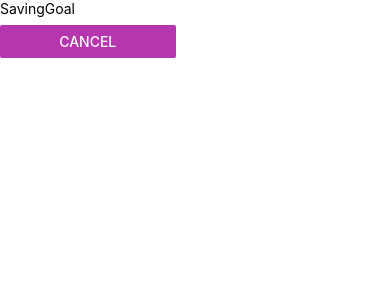
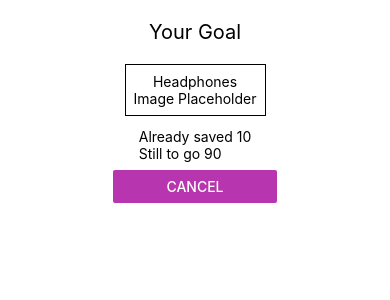
Before and after one commit to krisograbek/kill-da-habit, a React Native app: screen / in a window 390 px wide. Both pictures are taken after a click on the element 158 px from the left and 89 px from the top of the page. Shown: the top 300 px of the page. Built offline with nearby package versions, Linux system fonts and the light colour scheme.

Commit message:
create a dummy goal, add props to saving goal

```diff
--- a/App.js
+++ b/App.js
@@ -11,6 +11,7 @@ export default function App() {
   const [createHabitVisible, setCreateHabitVisible] = useState(false);
   const [isGoalModalVisible, setIsGoalModalVisible] = useState(false);
   const [habitList, setHabitList] = useState([]);
+  const [currentGoal, setCurrentGoal] = useState({ name: "Headphones", price: 100 })
   return (
     <View style={styles.appContainer}>
       <Header>
@@ -21,7 +22,7 @@ export default function App() {
       </Header>
       <Habits habitList={habitList} />
       <HabitForm isVisible={createHabitVisible} setIsVisible={setCreateHabitVisible} setHabitList={setHabitList} />
-      <SavingGoal isVisible={isGoalModalVisible} setIsVisible={setIsGoalModalVisible} />
+      <SavingGoal isVisible={isGoalModalVisible} setIsVisible={setIsGoalModalVisible} goal={currentGoal} saved={10} />
     </View>
   );
 }
--- a/components/SavingGoal.js
+++ b/components/SavingGoal.js
@@ -2,19 +2,39 @@ import React from 'react'
 import { Button, Modal, StyleSheet, Text, View } from 'react-native';
 import { theme } from '../global.styles';
 
-const SavingGoal = ({ isVisible, setIsVisible }) => {
+const SavingGoal = ({ isVisible, setIsVisible, goal, saved }) => {
   const handleOnClose = () => {
     setIsVisible(false);
   }
   return (
-    <Modal visible={isVisible}>
+    <Modal visible={isVisible} animationType='slide'>
+      <View style={styles.mainContainer}>
+        <View style={styles.titleContainer}>
+          <Text style={styles.titleText}>
+            Your Goal
+          </Text>
+        </View>
+        <View style={styles.goalContainer}>
           <View>
             <Text>
-          SavingGoal
+              {goal.name}
             </Text>
+          </View>
+          <View>
+            <Text>
+              Image Placeholder
+            </Text>
+          </View>
+        </View>
+        <View>
+          <Text>
+            Already saved {saved}
+          </Text>
+          <Text>Still to go {goal.price - saved}</Text>
         </View>
         <View style={styles.button}>
           <Button testID='closeButton' title='Cancel' onPress={handleOnClose} color={theme.colors.secondary} />
+        </View>
       </View>
     </Modal>
   )
@@ -23,6 +43,24 @@ const SavingGoal = ({ isVisible, setIsVisible }) => {
 export default SavingGoal;
 
 const styles = StyleSheet.create({
+  mainContainer: {
+    flex: 1,
+    padding: 12,
+    alignItems: "center",
+    // width: '100%',
+  },
+  titleContainer: {
+    padding: 8
+  },
+  titleText: {
+    fontSize: 20,
+  },
+  goalContainer: {
+    alignItems: 'center',
+    padding: 8,
+    margin: 12,
+    borderWidth: 1,
+  },
   button: {
     width: '45%',
     paddingVertical: 8,
```
Lines whose indentation alone changed are shown as unchanged.
